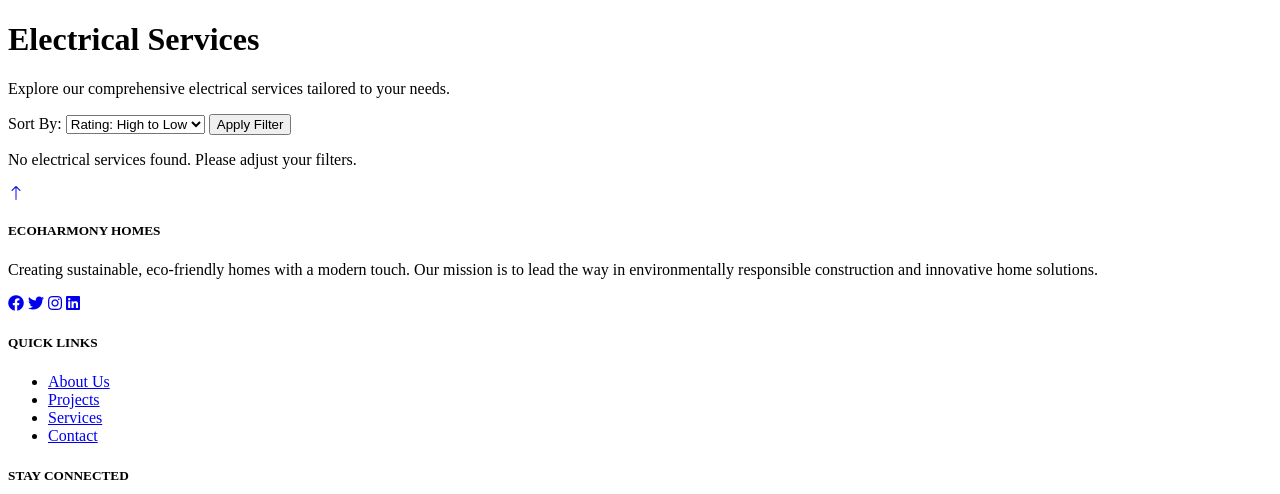
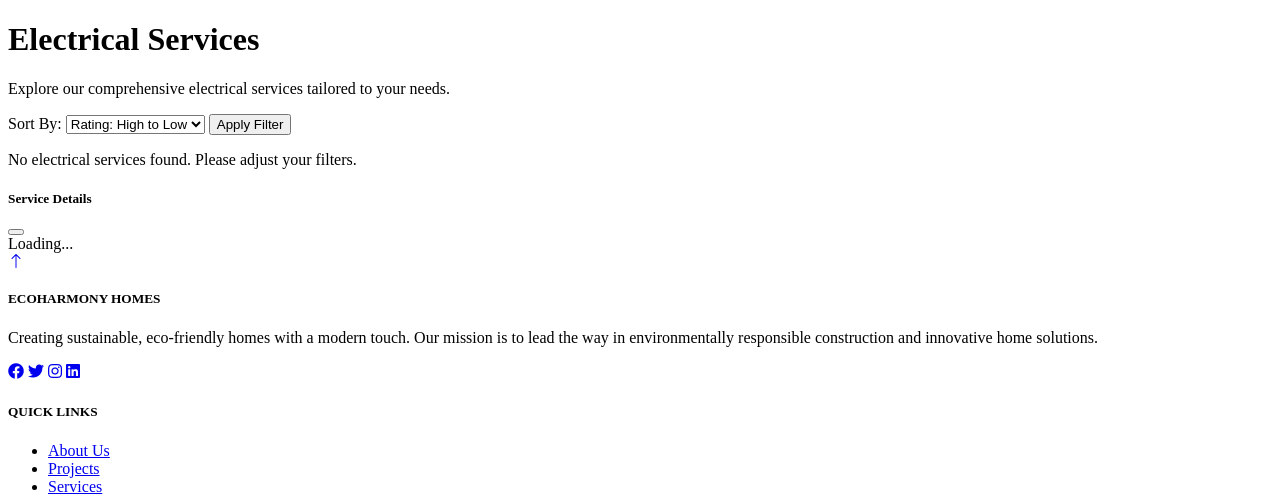
Before and after one commit to DaDie99/EcoHarmony-Homes, a CodeIgniter 4 app: template app/Views/home/electrics.php in a window 1280 px wide. Shown: the part 113-607 px from the top of the page. Run offline with PHP 8.4 and a stand-in for CodeIgniter, Linux system fonts and the light colour scheme; the template is opened without the code that fills it, so the values that code supplies are empty; some libraries are stand-ins or nearby versions.

Commit message:
electrics view

```diff
--- a/app/Config/Routes.php
+++ b/app/Config/Routes.php
@@ -111,3 +111,4 @@ $routes->get('fixing_and_support/getServiceDetails/(:num)', 'FixingSupportContro
 $routes->get('painting/getServiceDetails/(:num)', 'PaintingController::getServiceDetails/$1');
 $routes->get('garden_design/getServiceDetails/(:num)', 'GardenDesignController::getServiceDetails/$1');
 $routes->get('furniture/getServiceDetails/(:num)', 'FurnitureController::getServiceDetails/$1');
+$routes->get('electrics/getServiceDetails/(:num)', 'ElectricsController::getServiceDetails/$1');
--- a/app/Views/home/electrics.php
+++ b/app/Views/home/electrics.php
@@ -55,7 +55,6 @@
                     <div class="col-md-4 mb-4">
                         <div class="card">
                             <?php
-                            // Decode images if stored as JSON
                             $images = json_decode($service['images'], true);
                             ?>
                             <div id="carousel<?= $service['id'] ?>" class="carousel slide" data-bs-ride="carousel">
@@ -86,7 +85,7 @@
                                 <p class="price">$<?= number_format($service['price'], 2) ?></p>
                                 <p><i class="fa fa-star text-warning"></i> <?= esc($service['rating']) ?> / 5</p>
                                 <p><?= esc($service['description']) ?></p>
-                                <a href="<?= site_url('service/' . $service['id']) ?>" class="btn btn-primary">View Details</a>
+                                <a href="javascript:void(0)" class="btn btn-primary view-details" data-id="<?= $service['id'] ?>">View Details</a>
                             </div>
                         </div>
                     </div>
@@ -94,6 +93,26 @@
             <?php else: ?>
                 <p>No electrical services found. Please adjust your filters.</p>
             <?php endif; ?>
+        </div>
+    </div>
+
+    <!-- Service Details Modal -->
+    <div class="modal fade" id="serviceDetailsModal" tabindex="-1" aria-labelledby="serviceDetailsLabel" aria-hidden="true">
+        <div class="modal-dialog modal-lg">
+            <div class="modal-content">
+                <div class="modal-header">
+                    <h5 class="modal-title" id="serviceDetailsLabel">Service Details</h5>
+                    <button type="button" class="btn-close" data-bs-dismiss="modal" aria-label="Close"></button>
+                </div>
+                <div class="modal-body" id="serviceDetailsContent">
+                    <!-- Content will be loaded here via AJAX -->
+                    <div class="text-center my-4">
+                        <div class="spinner-border text-primary" role="status">
+                            <span class="visually-hidden">Loading...</span>
+                        </div>
+                    </div>
+                </div>
+            </div>
         </div>
     </div>
 
@@ -159,6 +178,32 @@
             const sortBy = document.getElementById('sortBy').value;
             window.location.href = `<?= site_url('electrics?sortBy=') ?>` + sortBy;
         }
+
+        // AJAX to load service details in modal
+        $(document).ready(function() {
+            $('.view-details').on('click', function() {
+                var serviceId = $(this).data('id');
+                $('#serviceDetailsContent').html(`
+                    <div class="text-center my-4">
+                        <div class="spinner-border text-primary" role="status">
+                            <span class="visually-hidden">Loading...</span>
+                        </div>
+                    </div>
+                `);
+                $('#serviceDetailsModal').modal('show');
+
+                $.ajax({
+                    url: `<?= site_url('electrics/getServiceDetails') ?>/${serviceId}`,
+                    method: 'GET',
+                    success: function(response) {
+                        $('#serviceDetailsContent').html(response);
+                    },
+                    error: function(xhr, status, error) {
+                        $('#serviceDetailsContent').html('<div class="alert alert-danger text-center">Failed to load service details. Please try again later.</div>');
+                    }
+                });
+            });
+        });
     </script>
 
 </body>
```
Also changed, not shown: app/Controllers/ElectricsController.php (+11 -0 lines).
